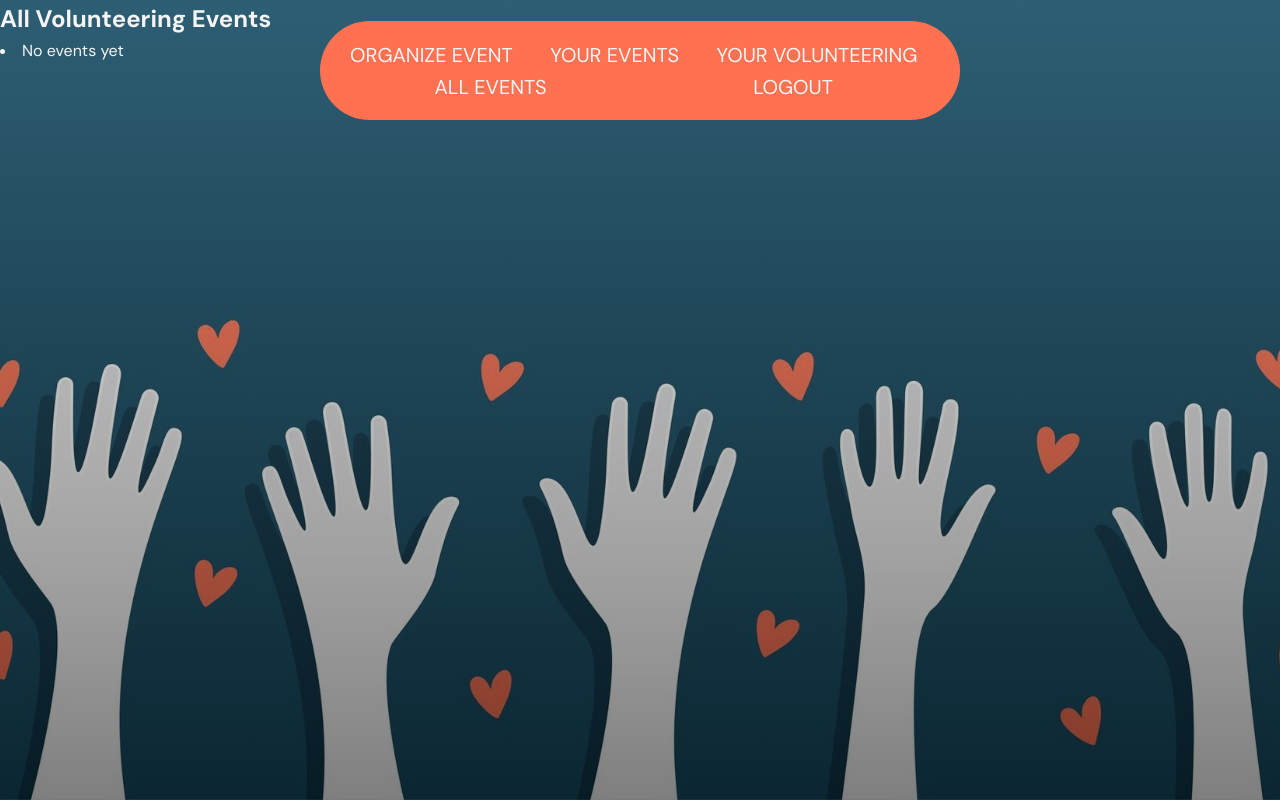
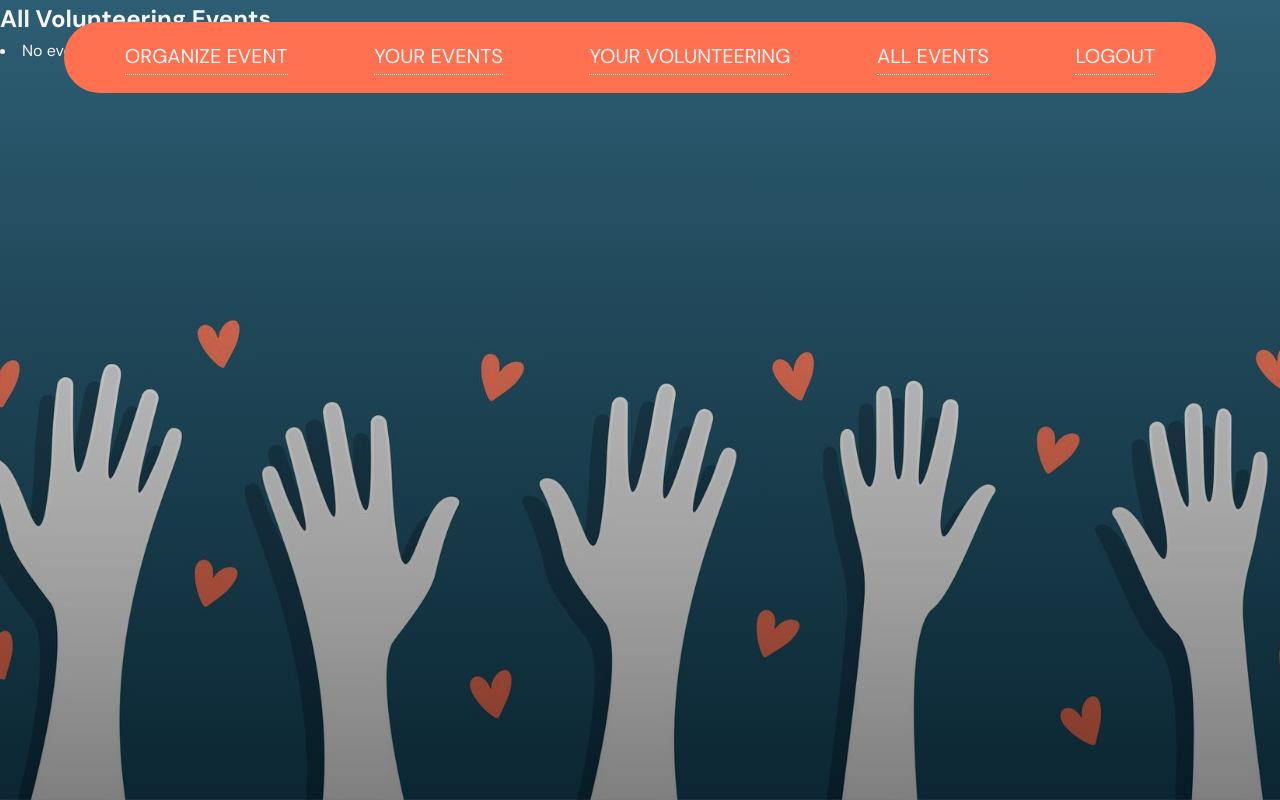
Before and after one commit to zala-dev/project, a Django app: page /all-events/ in a window 1280 px wide. Run offline with Django 5.2, Linux system fonts and the light colour scheme; the visitor is signed in with stand-in values (Sample User, id 1); data that the repository does not hold is empty.

Commit message:
fix navbar style issue

```diff
--- a/main_app/static/css/style.css
+++ b/main_app/static/css/style.css
@@ -5,6 +5,7 @@
 
 :root {
   --color-primary: #ff7151;
+  --color-primary-dark: #dc5a3d;
   --color-secondary: #164c64;
   --color-white: #f5f5f5;
   --hero-heading-size: 4.8rem;
@@ -24,10 +25,23 @@ html {
   box-sizing: inherit;
 }
 
+/* body {
+
+
+  flex-direction: column;
+
+  background: linear-gradient(rgba(255, 255, 255, 0.1), rgba(0, 0, 0, 0.5)),
+    rgba(0, 0, 0, 0.2) url("../images/landing-page.jpg") no-repeat center/cover;
+  font-family: var(--font-secondary);
+  font-size: 1.6rem;
+  line-height: 1.6;
+  color: var(--color-white);
+} */
+
 body {
   display: flex;
   min-height: 100vh;
-  flex-direction: column;
+  width: 100vw;
 
   background: linear-gradient(rgba(255, 255, 255, 0.1), rgba(0, 0, 0, 0.5)),
     rgba(0, 0, 0, 0.2) url("../images/landing-page.jpg") no-repeat center/cover;
@@ -47,7 +61,7 @@ a {
 
 .navbar {
   position: fixed;
-  min-width: 40rem;
+  min-width: 90vw;
   background-color: var(--color-primary);
   top: 3%;
   left: 50%;
@@ -76,12 +90,20 @@ a {
 }
 
 .navbar .nav-list li {
-  margin-right: 1.25rem;
+  /* margin-right: 1.25rem; */
+  padding-bottom: 0.25rem;
+  border-bottom: 0.1rem dotted var(--color-white);
   transition: 0.3s ease;
+}
+
+.navbar .nav-list span {
+  margin: 0 1.25rem;
+  color: var(--color-secondary);
 }
 
 .navbar .nav-list li:hover {
   color: var(--color-secondary);
+  border-bottom: 0.01rem solid var(--color-secondary);
 }
 
 /* Hero Page */
```
